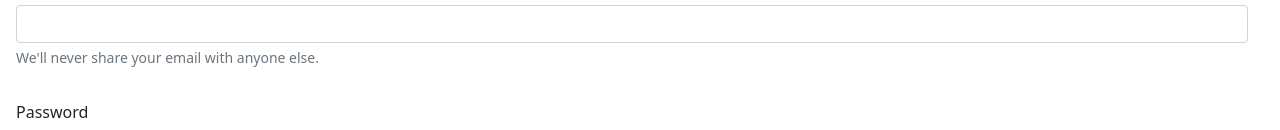
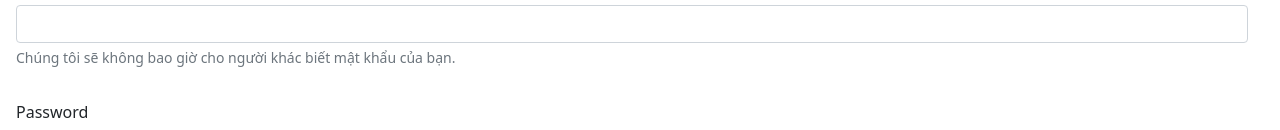
Before and after one commit to NgDacDuong/shopshose, a plain HTML site: page footballshosa/pages/dangnhap.html in a window 1280 px wide. Shown: the part 189-319 px from the top of the page. Drawn offline with nearby package versions, Linux system fonts and the light colour scheme.

Commit message:
Đoi_noi_dung

```diff
--- a/footballshosa/pages/dangnhap.html
+++ b/footballshosa/pages/dangnhap.html
@@ -70,7 +70,7 @@
   <div class="mb-3">
     <label for="exampleInputEmail1" class="form-label">Email address</label>
     <input type="email" class="form-control" id="exampleInputEmail1" aria-describedby="emailHelp">
-    <div id="emailHelp" class="form-text">We'll never share your email with anyone else.</div>
+    <div id="emailHelp" class="form-text">Chúng tôi sẽ không bao giờ cho người khác biết mật khẩu của bạn.</div>
   </div>
   <div class="mb-3">
     <label for="exampleInputPassword1" class="form-label">Password</label>
```
